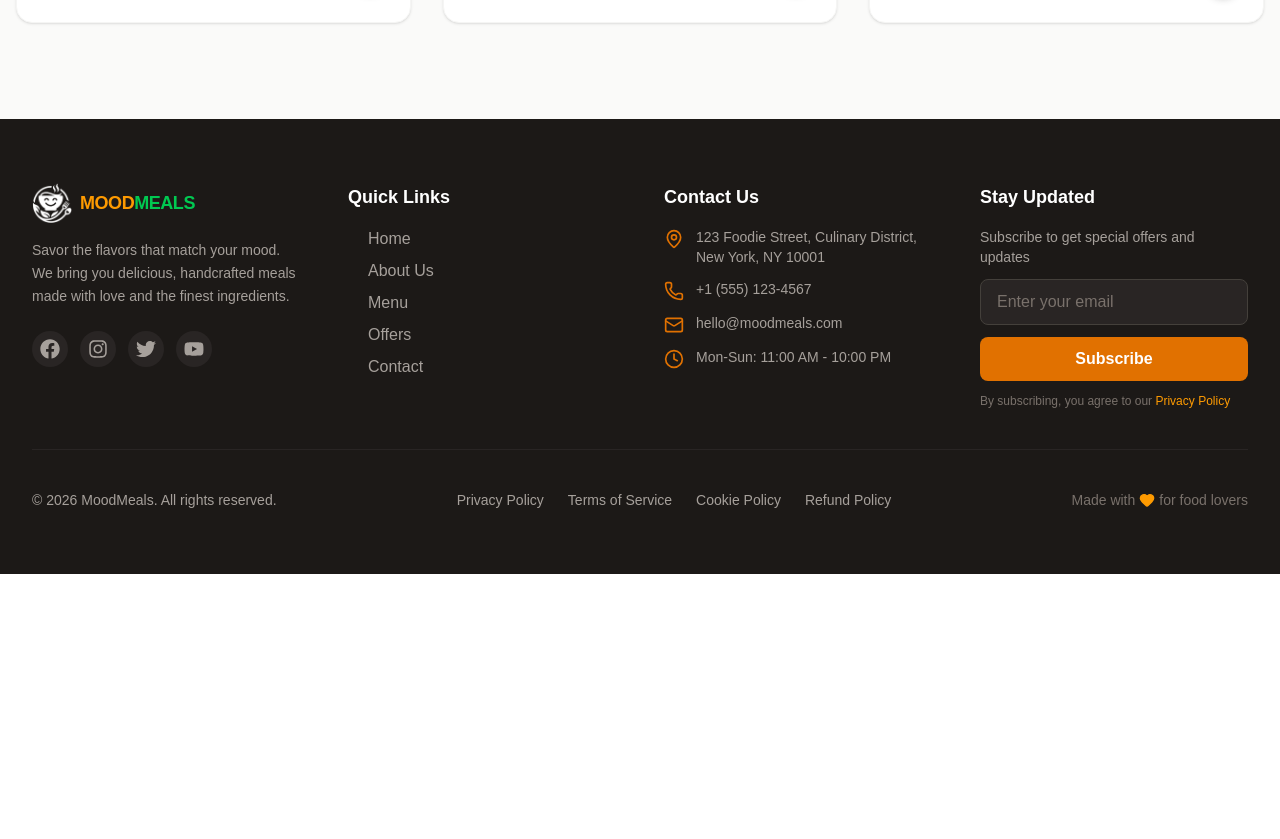
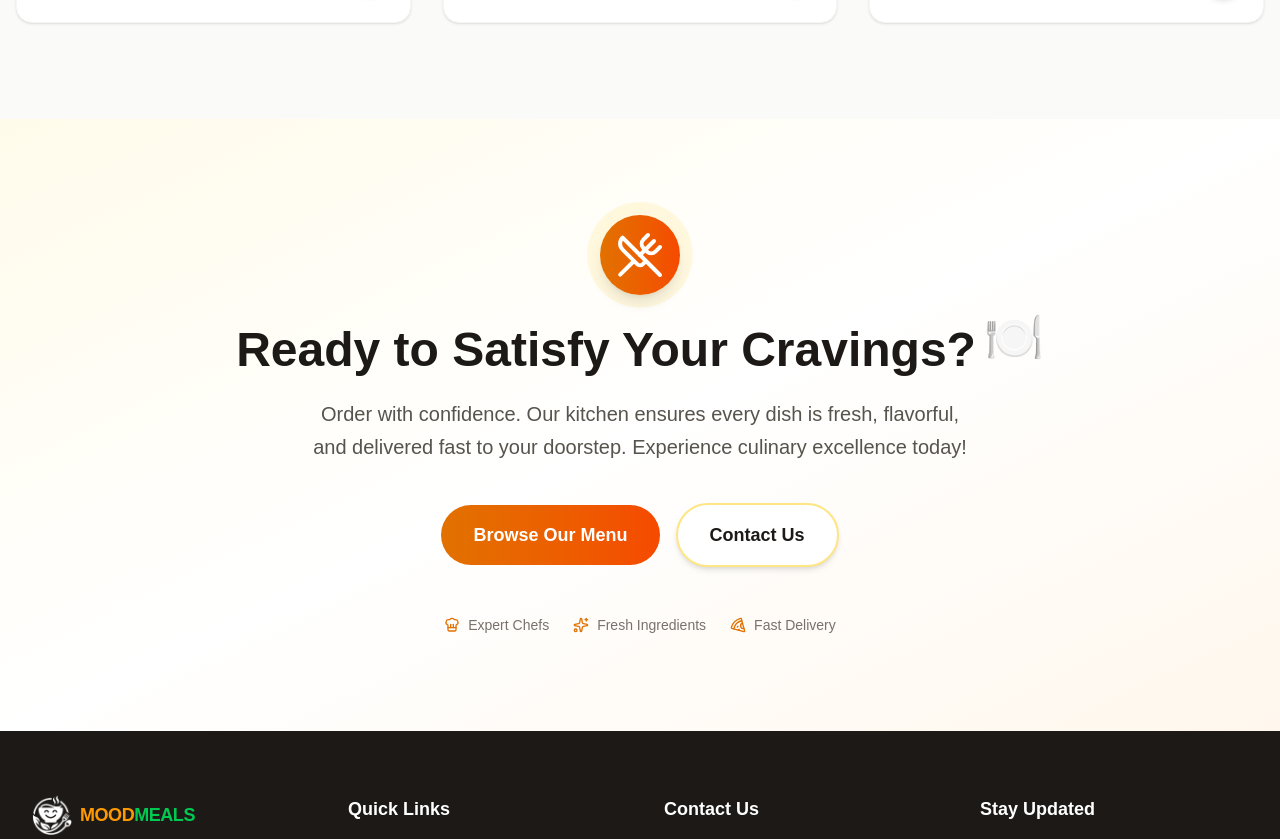
Before and after one commit to ujjwalnp/MoodMeals, a Next.js app: page / in a window 1280 px wide. Shown: the part 1935-2774 px from the top of the page. Before the commit the page ends 2509 px from the top, so only its background shows below. Built offline with nearby package versions, Linux system fonts and the light colour scheme; no server answers.

Commit message:
feat: add CTASection component

```diff
--- a/app/page.tsx
+++ b/app/page.tsx
@@ -5,6 +5,7 @@ import Navbar from "@/components/Navbar";
 import HeroSection from "@/components/HeroSection";
 import MenuItemCard from "@/components/MenuItemCard";
 import { menuItems } from "@/data/menuData";
+import CTASection from "@/components/CTASection";
 import Footer from "@/components/Footer";
 
 export default function Home() {
@@ -52,6 +53,7 @@ export default function Home() {
         </div>
       </section>
 
+      <CTASection />
       <Footer />
     </main>
 
--- /dev/null
+++ b/components/CTASection.tsx
@@ -0,0 +1,64 @@
+import React from 'react';
+import Link from 'next/link';
+import { UtensilsCrossed, ChefHat, Pizza, Sparkles } from 'lucide-react';
+
+const CTASection: React.FC = () => {
+  return (
+    <section className="py-24 px-4 bg-gradient-to-br from-amber-50 via-white to-orange-50">
+      <div className="max-w-4xl mx-auto text-center">
+        {/* Animated food icon with sparkle effect */}
+        <div className="relative inline-block mb-6">
+          <div className="absolute inset-0 animate-ping rounded-full bg-amber-300 opacity-20"></div>
+          <div className="relative bg-gradient-to-r from-amber-600 to-orange-600 rounded-full p-4 shadow-lg">
+            <UtensilsCrossed className="h-12 w-12 text-white" />
+          </div>
+        </div>
+
+        <h2 className="text-4xl md:text-5xl font-bold text-stone-900 mb-6">
+          Ready to Satisfy Your Cravings?
+          <span className="inline-block ml-2 animate-bounce">🍽️</span>
+        </h2>
+
+        <p className="text-xl text-stone-600 mb-10 max-w-2xl mx-auto leading-relaxed">
+          Order with confidence. Our kitchen ensures every dish is fresh, flavorful, and delivered fast
+          to your doorstep. Experience culinary excellence today!
+        </p>
+
+        <div className="flex flex-col sm:flex-row items-center justify-center gap-4">
+          <Link
+            href="/menu"
+            className="group relative px-8 py-4 bg-gradient-to-r from-amber-600 to-orange-600 text-white rounded-full font-bold text-lg hover:shadow-2xl hover:scale-105 transition-all duration-300 overflow-hidden"
+          >
+            <span className="relative z-10">Browse Our Menu</span>
+            <div className="absolute inset-0 bg-gradient-to-r from-amber-800 to-orange-800 transform scale-x-0 group-hover:scale-x-100 transition-transform duration-300 origin-left"></div>
+          </Link>
+
+          <Link
+            href="/contact"
+            className="px-8 py-4 bg-white text-stone-900 rounded-full font-bold text-lg hover:bg-stone-100 hover:scale-105 transition-all shadow-md border-2 border-amber-200 hover:border-amber-300"
+          >
+            Contact Us
+          </Link>
+        </div>
+
+        {/* Optional: Add trust indicators */}
+        <div className="mt-12 flex flex-wrap items-center justify-center gap-6 text-sm text-stone-500">
+          <div className="flex items-center gap-2">
+            <ChefHat className="h-4 w-4 text-amber-600" />
+            <span>Expert Chefs</span>
+          </div>
+          <div className="flex items-center gap-2">
+            <Sparkles className="h-4 w-4 text-amber-600" />
+            <span>Fresh Ingredients</span>
+          </div>
+          <div className="flex items-center gap-2">
+            <Pizza className="h-4 w-4 text-amber-600" />
+            <span>Fast Delivery</span>
+          </div>
+        </div>
+      </div>
+    </section>
+  );
+};
+
+export default CTASection;
```
